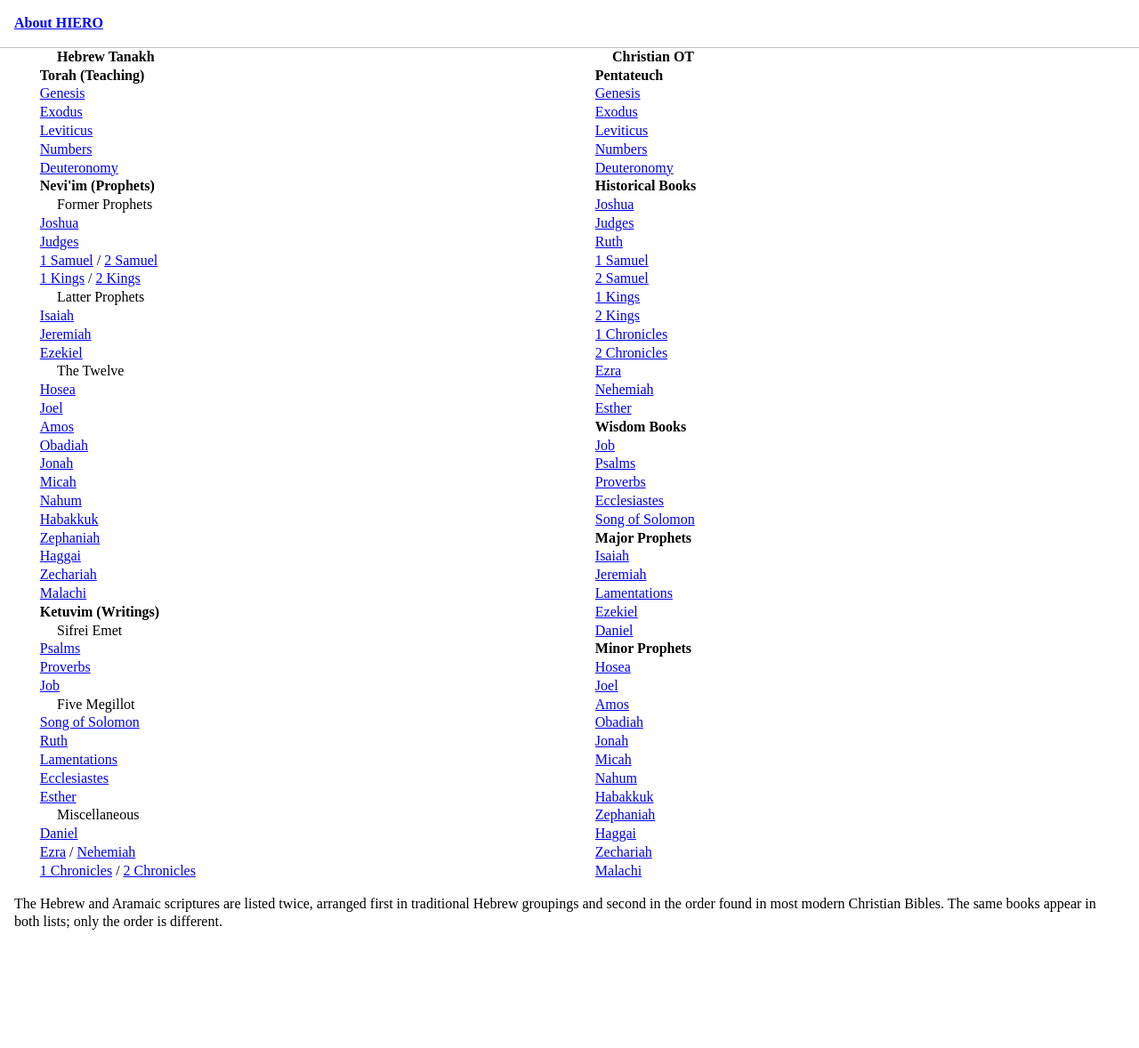
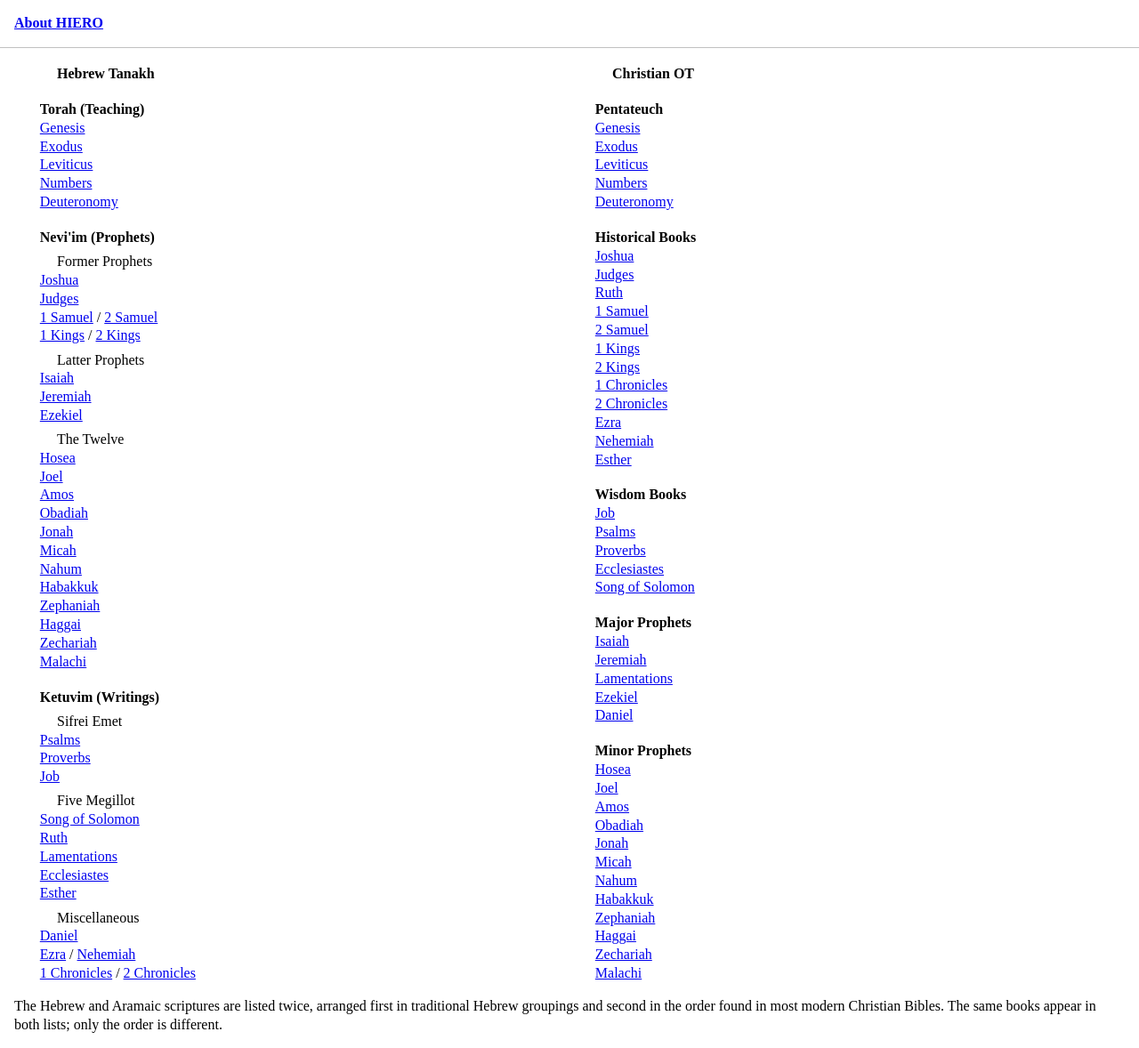
Before and after one commit to gfassero/HIERO, a Jekyll site: the page read/index.html, which Jekyll copies as it is, in a window 1280 px wide and 1178 px high. Shown: the whole window at 89% size. Built offline with Jekyll 4.4.1, drawn with Linux system fonts in a browser that asks for light colours.

Commit message:
Update documentation

```diff
--- a/read/index.html
+++ b/read/index.html
@@ -29,6 +29,13 @@
                 width: 100%;
             }
         }
+
+	p.in1 {
+		margin-top: 0.4em;
+	}
+	p.title {
+		margin-top: 1.2em;
+	}
     </style>
 </head>
 <body>
```
Also changed, not shown: technical.md (+1 -4 lines).
